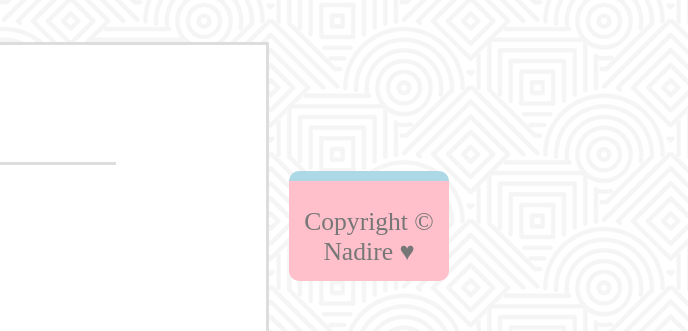
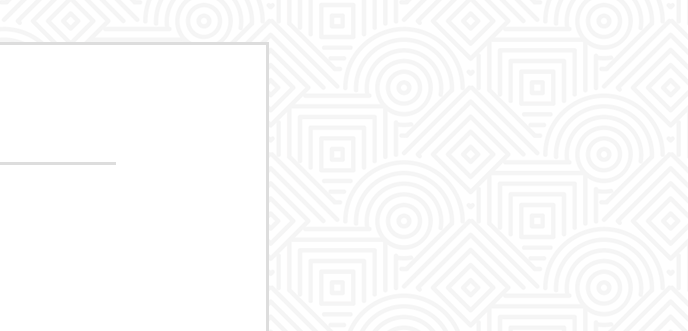
Before and after one commit to NadireGh/Updated-portfolio-page, a plain HTML site: page portfolio.html in a window 1280 px wide. Shown: the part 155-486 px from the top of the page, 592-1280 px from the left. Drawn offline with Linux system fonts and the light colour scheme.

Commit message:
portfolio page updated

```diff
--- a/portfolio.html
+++ b/portfolio.html
@@ -101,12 +101,7 @@
 					</section>
 	</section>
 
-	<div class="push"></div>
 
-
-	<footer>
-		<p>Copyright © Nadire &hearts;
-	</footer>
 
 </body>
 
```
